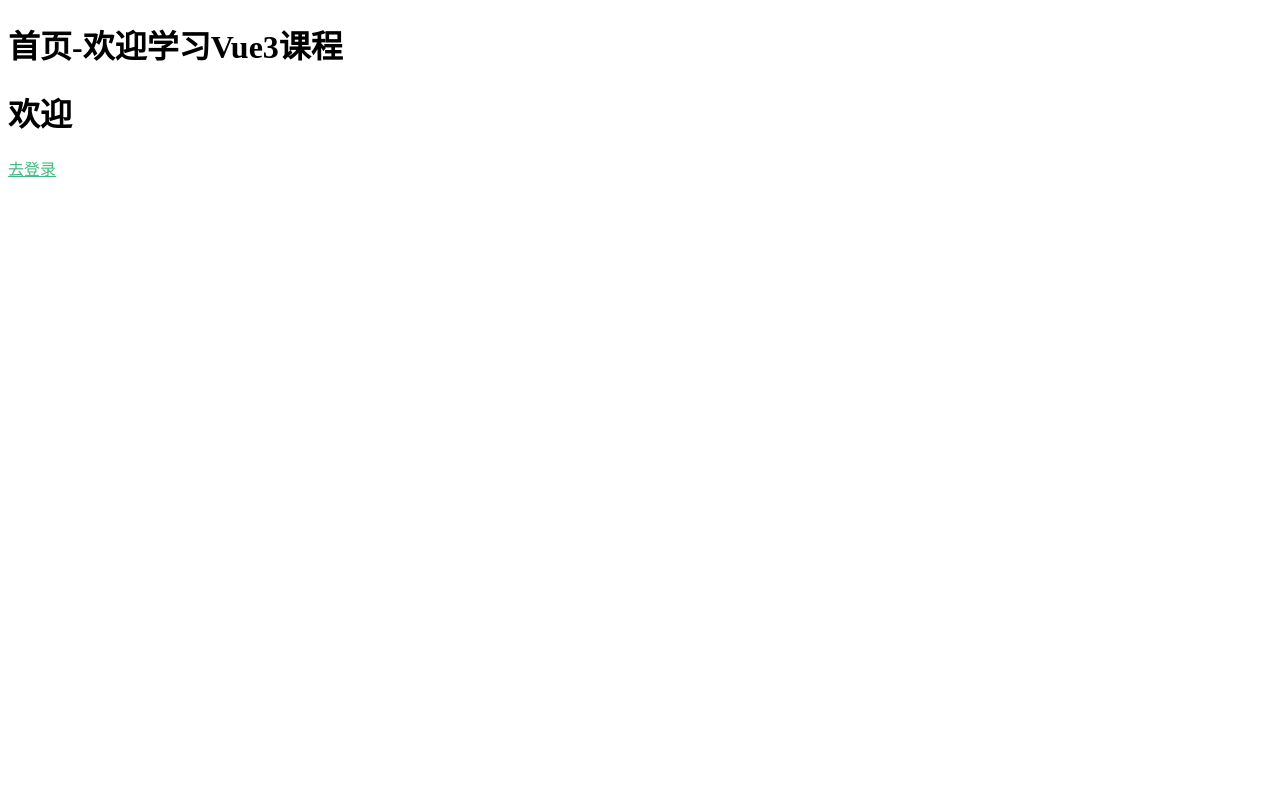
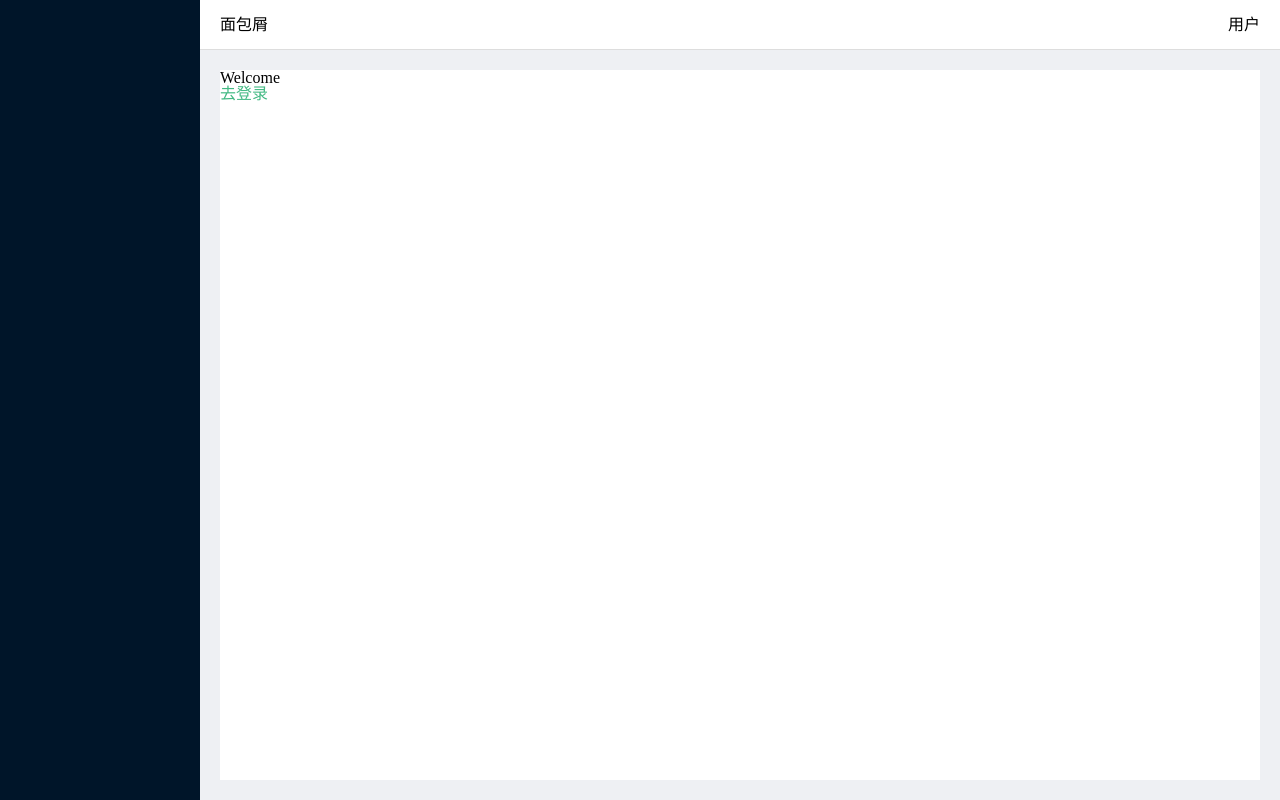
Before and after one commit to hashqueue/manager-fe, a Vue app: page /#/welcome in a window 1280 px wide. Built offline with nearby package versions, Linux system fonts and the light colour scheme.

Commit message:
feat: 项目基础布局搭建

```diff
--- a/src/App.vue
+++ b/src/App.vue
@@ -5,11 +5,10 @@
 <script>
 export default {
   name: "App",
-  mounted() {
-    this.$storage.clearItem('hah')
-    this.$storage.setItem("userInfo", { "name": "java", "age": 32, "gender": "男", "hobbies": [1, 2, 3] });
-  }
 };
 </script>
 
-<style></style>
+<style lang="sass">
+@import "assets/style/index.scss"
+@import "assets/style/reset.css"
+</style>
--- /dev/null
+++ b/src/assets/style/index.scss
@@ -0,0 +1,101 @@
+html, body {
+  height: 100%;
+  width: 100%;
+}
+
+*:not([class^='el-']) {
+  box-sizing: border-box;
+}
+
+.white {
+  background-color: #ffffff;
+}
+
+a {
+  text-decoration: none;
+}
+
+.gray {
+  background-color: #eef0f3;
+}
+
+.mr10 {
+  margin-right: 10px;
+}
+
+.mr20 {
+  margin-right: 20px;
+}
+
+.mb20 {
+  margin-bottom: 20px;
+}
+
+.m-lr10 {
+  margin-left: 10px;
+  margin-right: 10px;
+}
+
+.p20 {
+  padding: 20px;
+}
+
+.pl20 {
+  padding-left: 20px;
+}
+
+.text-right {
+  text-align: right;
+}
+
+.fr {
+  float: right;
+}
+
+.flex {
+  display: flex;
+}
+
+.flex-between {
+  display: flex;
+  justify-content: space-between;
+}
+
+.flex-center {
+  display: flex;
+  justify-content: center;
+}
+
+.tips {
+  margin-left: 15px;
+  color: #787878;
+}
+
+
+/*
+* 公共样式
+*/
+.query-form {
+  background-color: #ffffff;
+  padding: 22px 20px 0;
+  border-radius: 5px;
+}
+
+.base-table {
+  border-radius: 5px;
+  background: #ffffff;
+  margin-top: 20px;
+  margin-bottom: 20px;
+
+  .action {
+    border-radius: 5px 5px 0 0;
+    background: #ffffff;
+    padding: 20px;
+    border-bottom: 1px solid #ece8e8;
+  }
+
+  .pagination {
+    text-align: right;
+    padding: 10px;
+  }
+}
--- /dev/null
+++ b/src/assets/style/reset.css
@@ -0,0 +1,2 @@
+/* 请尽量不要直接更改此reset文件 */
+html,body,div,span,applet,object,iframe,h1,h2,h3,h4,h5,h6,p,blockquote,pre,a,abbr,acronym,address,big,cite,code,del,dfn,em,img,ins,kbd,q,s,samp,small,strike,strong,sub,sup,tt,var,b,u,i,center,dl,dt,dd,ol,ul,li,fieldset,form,label,legend,table,caption,tbody,tfoot,thead,tr,th,td,article,aside,canvas,details,embed,figure,figcaption,footer,header,hgroup,menu,nav,output,ruby,section,summary,time,mark,audio,video{border:0;font-size:100%;font:inherit;vertical-align:baseline;margin:0;padding:0}article,aside,details,figcaption,figure,footer,header,hgroup,menu,nav,section{display:block}body{line-height:1}ol,ul{list-style:none}blockquote,q{quotes:none}blockquote:before,blockquote:after,q:before,q:after{content:none}table{border-collapse:collapse;border-spacing:0}
--- a/src/components/Home.vue
+++ b/src/components/Home.vue
@@ -1,6 +1,18 @@
 <template>
-  <h1>首页-欢迎学习Vue3课程</h1>
-  <router-view />
+  <div class="basic-layout">
+    <div class="nav-side"></div>
+    <div class="content-right">
+      <div class="nav-top">
+        <div class="bread">面包屑</div>
+        <div class="user">用户</div>
+      </div>
+      <div class="wrapper">
+        <div class="main-content">
+          <router-view></router-view>
+        </div>
+      </div>
+    </div>
+  </div>
 </template>
 
 <script>
@@ -9,8 +21,50 @@ export default {
 };
 </script>
 
-<style scoped>
-a {
-  color: #42b983;
+<style lang="scss">
+.basic-layout {
+  //相对定位
+  position: relative;
+
+  .nav-side {
+    // 固定定位
+    position: fixed;
+    width: 200px;
+    // 自动计算属性
+    height: 100vh;
+    background-color: #001529;
+    color: #fff;
+    // 自动出现滚动条
+    overflow-y: auto;
+    // 宽度变化动画效果0.5s
+    transition: width .5s;
+  }
+
+  .content-right {
+    margin-left: 200px;
+
+    .nav-top {
+      height: 50px;
+      line-height: 50px;
+      // 弹性布局
+      display: flex;
+      // 控制文本两端对齐
+      justify-content: space-between;
+      // 下边框
+      border-bottom: 1px solid #ddd;
+      padding: 0 20px;
+    }
+
+    .wrapper {
+      background: #eef0f3;
+      padding: 20px;
+      height: calc(100vh - 50px);
+      // 主界面内容区域
+      .main-content {
+        background: #fff;
+        height: 100%;
+      }
+    }
+  }
 }
 </style>
--- a/src/components/Welcome.vue
+++ b/src/components/Welcome.vue
@@ -1,23 +1,12 @@
 <template>
-  <h1>欢迎</h1>
+  <h1>Welcome</h1>
   <router-link to="/login">去登录</router-link>
 </template>
 
 <script>
-// import request from "../utils/request";
 
 export default {
   name: "Welcome",
-  mounted() {
-    // request({
-    //   method: "post",
-    //   url: "/auth/login/",
-    //   data: {
-    //     username: "username1",
-    //     password: "username1"
-    //   }
-    // });
-  }
 };
 </script>
 
```
